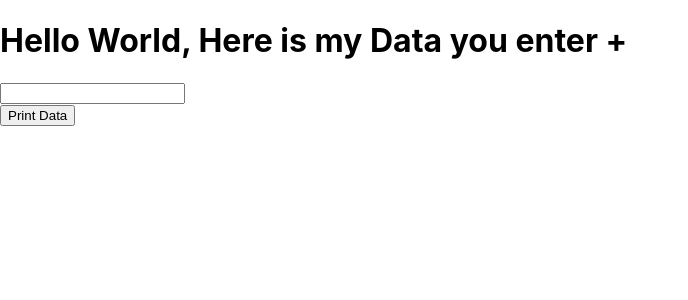
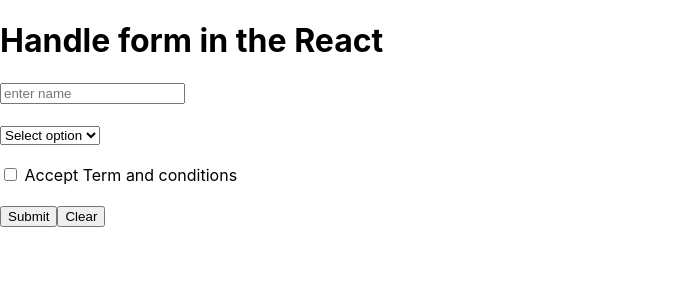
Before and after one commit to UmarSalem/React-Tutorial, a React (Create React App) app: page / in a window 1280 px wide. Shown: the top 300 px of the page, without its empty margins (0-688 px from the left). Built offline with nearby package versions, Linux system fonts and the light colour scheme.

Commit message:
How fill the form input, use of select, check box and submit it by button

```diff
--- a/src/App.js
+++ b/src/App.js
@@ -1,28 +1,31 @@
 import { useState } from "react";
 
-
-function App(){
-const [data,setData] =useState (null)
-const [print,setPrint]=useState(false)
-  function getData (val)
+function App()
   {
-    console.log(val.target.value)
-    setData(val.target.value)
-    setPrint(false)
+    const [name,setName]=useState("");
+    const [tnc,setTnc]=useState(false);
+    const [interest, setInterest]=useState("");
+    function getFormData (e)
+    {
+      console.warn(name,tnc,interest)
+      e.preventDefault()
+    }
+    return (
+<div className="App">
+  <h1>Handle form in the React</h1>
+  <form onSubmit={getFormData}>
+    <input type="text" placeholder="enter name" value={name} onChange={(e)=>setName(e.target.value)}/> <br /><br />
+<select onChange={(e)=>setInterest(e.target.value)}>
+<option>Select option</option>
+<option>Chishtian</option>
+<option>Horsens</option>
+</select><br/><br/>
+<input type="checkbox" onChange={(e)=>setTnc(e.target.checked)}/> <span> Accept Term and conditions</span>
+<br/><br/>
+<button type="submit">Submit</button>
+<button>Clear</button>
+  </form>
+</div>
+    )
   }
-  return (
-    <div className="App">
-      {
-        print?
-        <h1>{data}</h1>
-        :null
-      }
-      <h1>Hello World, Here is my Data you enter + {data}</h1>
-      <input type="text" onChange={getData}/>
-      <div>
-      <button onClick={()=>setPrint(true)}>Print Data</button>
-      </div>
-            </div>
-  );
-}
-export default App;
+  export default App;
```
Also changed, not shown: src/Login.js (added).
